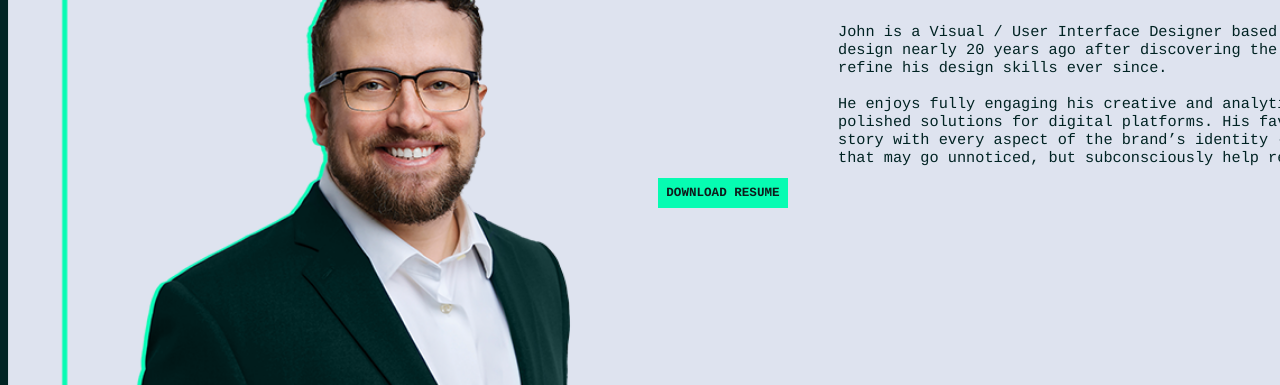
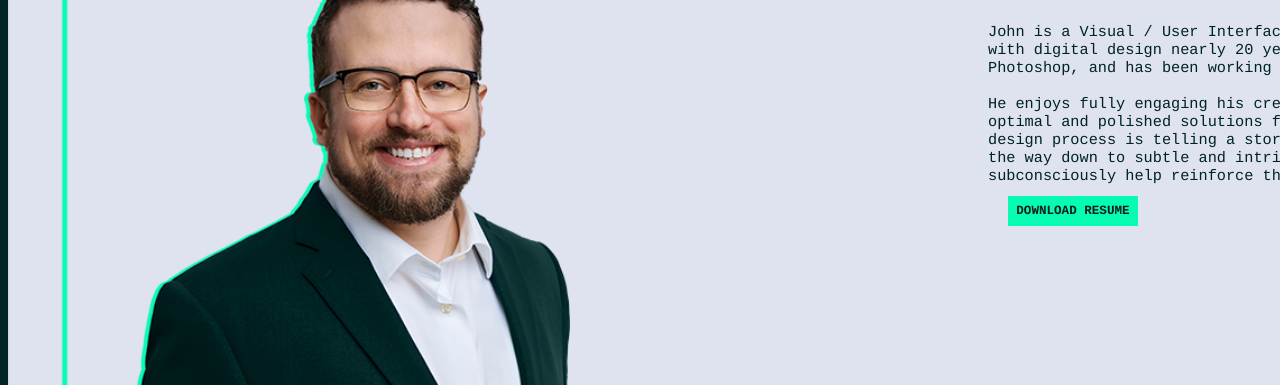
Before and after one commit to jpbradyatx/UX_UI_HW_18, a plain HTML site: page index.html in a window 1280 px wide. Shown: the part 415-800 px from the top of the page. Drawn offline with Linux system fonts and the light colour scheme; a web font is replaced by a local one.

Commit message:
update4
update4

```diff
--- a/css/style.css
+++ b/css/style.css
@@ -165,7 +165,7 @@ h4 {
 .banner-text-div {
   display: grid;
   align-items: 15px;
-  margin-left: 550px;
+  margin-left: 700px;
   margin-right: 100px;
 }
 
@@ -190,6 +190,7 @@ h4 {
 
 .banner-btn {
   margin-top: 1em;
+  margin-left: 300px;
 }
 
 .banner-btn-item {
```
